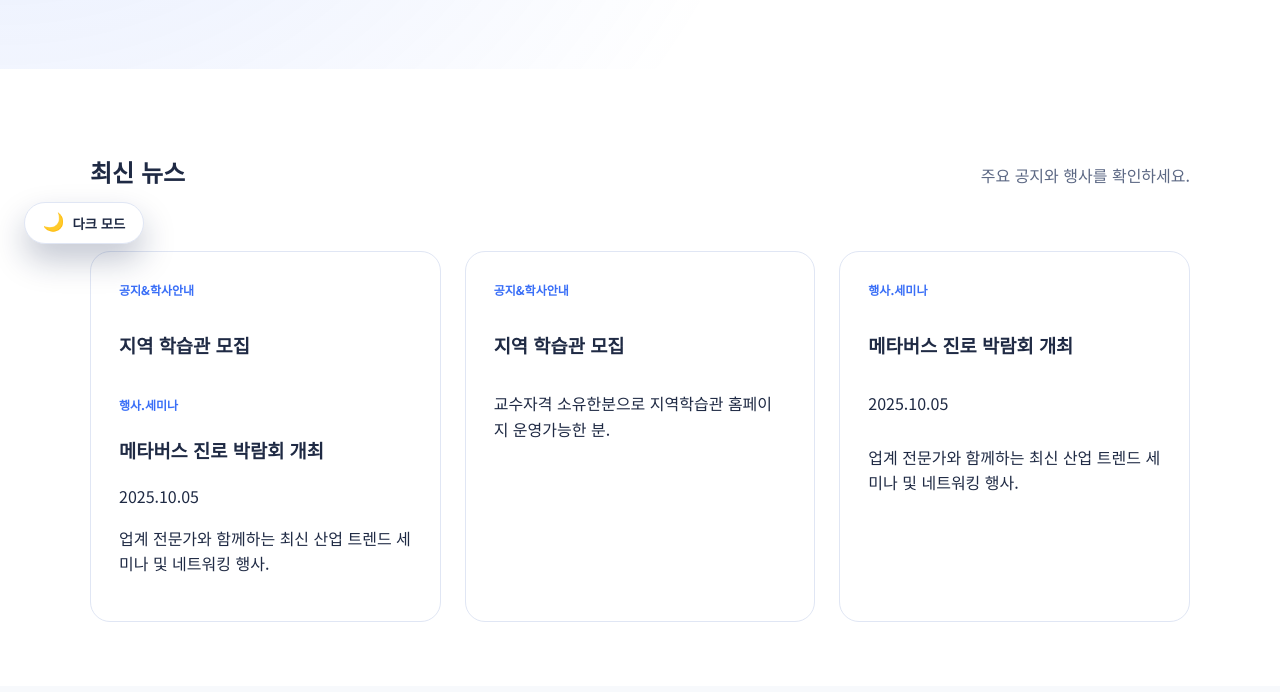
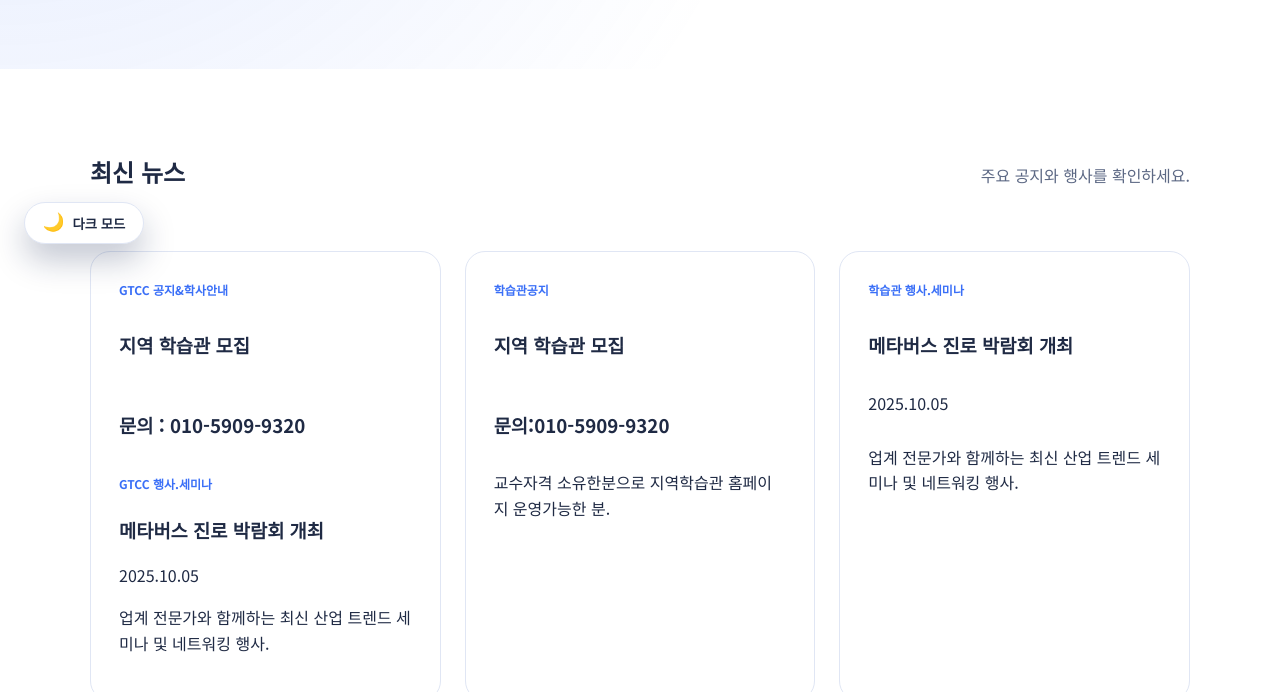
Before and after one commit to PeterKimCode/yjisc_cyber_sse, a plain HTML site: page news.html in a window 1280 px wide. Shown: the part 532-1224 px from the top of the page. Drawn offline with Linux system fonts and the light colour scheme.

Commit message:
Update news.html

```diff
--- a/news.html
+++ b/news.html
@@ -41,25 +41,27 @@
                 </div>
                 <div class="news-grid">
                     <article class="news-card">
-                        <span class="tag">공지&학사안내</span>
+                        <span class="tag">GTCC 공지&학사안내</span>
                         <h3>지역 학습관 모집</h3>
+                        <h3>문의 : 010-5909-9320</h3>
                         <time datetime="수시모집</time>
                         <p>교수자격 소유한분으로 지역학습관 홈페이지 운영가능한 분.</p>
                     </article>
                     <article class="news-card">
-                        <span class="tag">행사.세미나</span>
+                        <span class="tag">GTCC 행사.세미나</span>
                         <h3>메타버스 진로 박람회 개최</h3>
                         <time datetime="2025-10-05">2025.10.05</time>
                         <p>업계 전문가와 함께하는 최신 산업 트렌드 세미나 및 네트워킹 행사.</p>
                     </article>
                    <article class="news-card">
-                        <span class="tag">공지&학사안내</span>
+                        <span class="tag">학습관공지</span>
                         <h3>지역 학습관 모집</h3>
+                        <h3>문의:010-5909-9320</h3>
                         <time datetime="수시모집</time>
                         <p>교수자격 소유한분으로 지역학습관 홈페이지 운영가능한 분.</p>
                     </article>
                     <article class="news-card">
-                        <span class="tag">행사.세미나</span>
+                        <span class="tag">학습관 행사.세미나</span>
                         <h3>메타버스 진로 박람회 개최</h3>
                         <time datetime="2025-10-05">2025.10.05</time>
                         <p>업계 전문가와 함께하는 최신 산업 트렌드 세미나 및 네트워킹 행사.</p>
```
